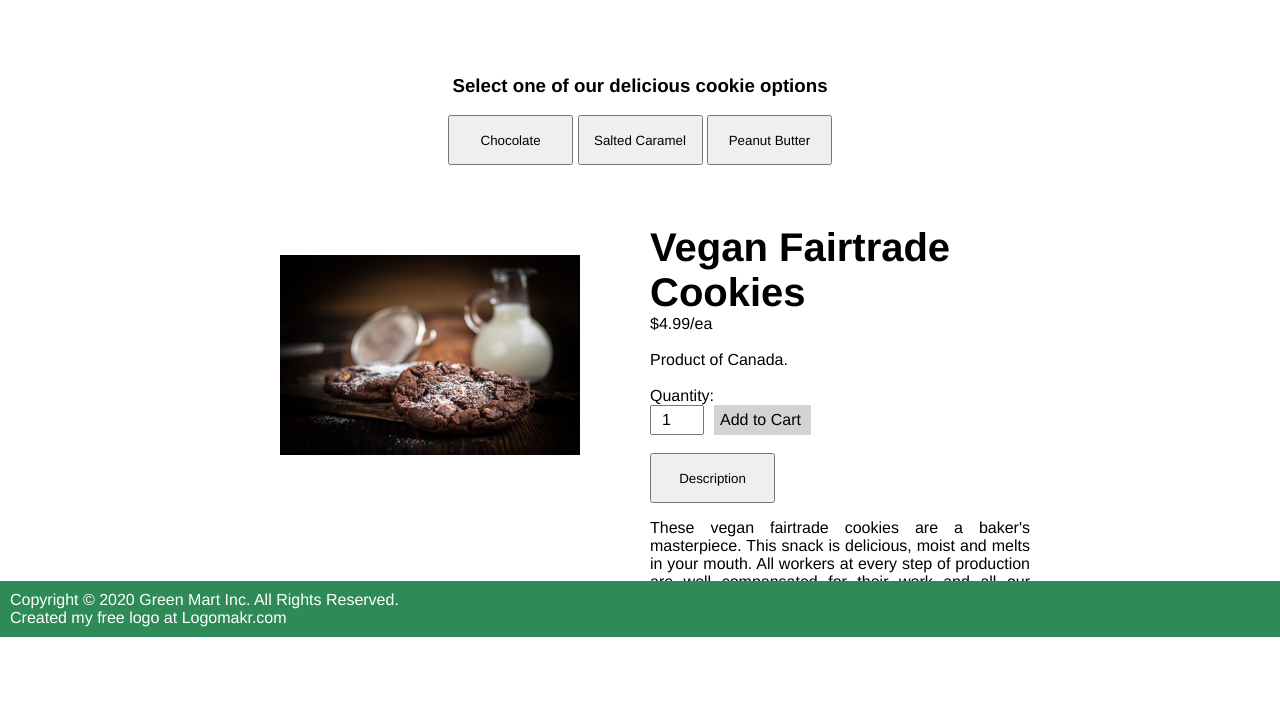
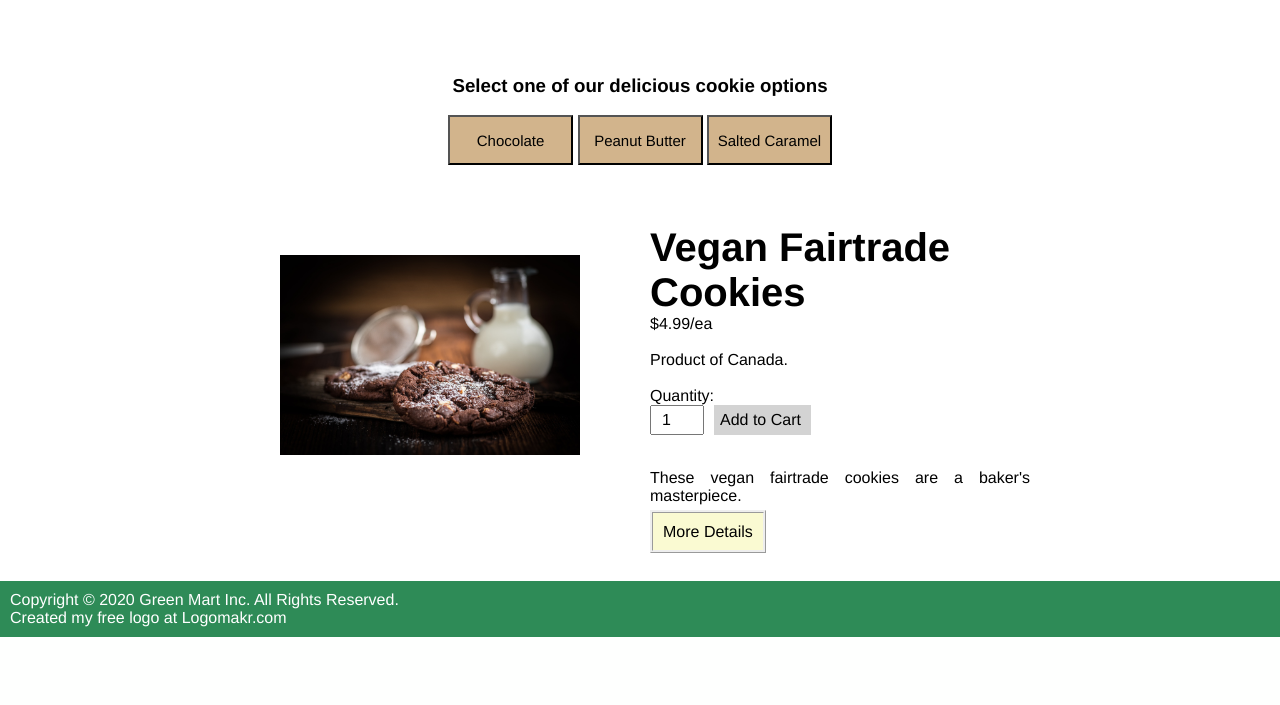
Before and after one commit to FBeaulieu80/GreenMart, a PHP site: page /aisles/snacks/Cookies.php in a window 1280 px wide. Shown: the part 163-868 px from the top of the page. After the commit the page ends 800 px from the top, so only its background shows below. Run offline with PHP 8.4, Linux system fonts and the light colour scheme.

Commit message:
Images change when we select various cookie option. The more details button works.

```diff
--- a/aisles/snacks/Cookies.php
+++ b/aisles/snacks/Cookies.php
@@ -17,14 +17,14 @@
 
         <h3>Select one of our delicious cookie options</h3>
         <button class = "cookie-button" id = "button1">Chocolate</button>
-        <button class = "cookie-button" id = "button2">Salted Caramel</button>
-        <button class = "cookie-button" id = "button3">Peanut Butter</button>
+        <button class = "cookie-button" id = "button2">Peanut Butter</button>
+        <button class = "cookie-button" id = "button3">Salted Caramel</button>
 
     </div>
     <div class="grid-container">
         <div class="grid-item">
-            <img src="../../images/snacks/Chocolate%20cookies.jpg" alt="Chocolate Cookies"> <!-- default image -->
-            <script src = "../../js/cookies.js"></script>
+            <img src="../../images/snacks/Chocolate%20cookies.jpg" alt="Cookies image"> <!-- default image -->
+            <script src = "../../js/cookie-types.js"></script>
         </div>
         <div class="grid-item">
             <h2>Vegan Fairtrade Cookies</h2>
@@ -40,11 +40,18 @@
                 </form>
             </div>
             <br /> <br />
-            <button class = "cookie-button" id = "button4">Description</button>
-            <script src = "../../js/cookies.js"></script>
-            <p>These vegan fairtrade cookies are a baker's masterpiece. This snack is delicious, moist and melts
-                in your mouth. All workers at every step of production
-                are well compensated for their work and all our ingredients are ethically sourced, as they should be.  </p>
+            <div id = "description">
+            <p>These vegan fairtrade cookies are a baker's masterpiece. <br><br>
+                This snack is delicious, moist and melts
+                in your mouth. At every step of production,
+                all workers are well compensated for their work and all
+                our ingredients are ethically sourced, as they should be.  </p>
+            </div>
+
+            <a id = "details">More Details</a>
+
+            <script src = "../../js/cookie-description.js"></script>
+
         </div>
     </div>
 </div>
--- a/css/p3.css
+++ b/css/p3.css
@@ -80,11 +80,13 @@ display: inline-block;
     font-size: 16px;
     border: none;
     margin-left: 10px;
+    cursor: pointer;
 }
 
 .addtocart input[type=text]{
     font-size: 16px;
     padding: 4px 10px;
+
 }
 
 table, th, td {
@@ -101,4 +103,37 @@ table, th, td {
 .cookie-button{
     height: 50px;
     width: 125px;
+    font-size: 15px;
+    background: tan;
+    cursor: pointer;
 }
+
+#details{
+    cursor: pointer;
+    margin: 20px auto;
+    text-align: center;
+    padding: 10px;
+    background-color: lightgoldenrodyellow;
+    border-style: ridge;
+}
+
+#description{
+    max-height: 70px;
+    overflow: hidden;
+
+    /*set smooth transitions up*/
+
+    -webkit-transition: max-height 0.7s;
+    -moz-transition: max-height 0.7s;
+    transition: max-height 0.7s;
+
+}
+
+#description.open{
+    max-height: 300px;
+
+    /*set smooth transitions up*/
+    -webkit-transition: max-height 0.7s;
+    -moz-transition: max-height 0.7s;
+    transition: max-height 0.7s;
+}
--- /dev/null
+++ b/js/cookie-description.js
@@ -0,0 +1,15 @@
+var description = document.getElementById("description");
+var button4 = document.getElementById("details");
+
+button4.onclick = function(){
+    if(description.className == "open"){
+        // shrink the box
+        description.className = "";
+        button4.innerHTML = "More Details";
+    }
+    else{
+        //expand the box
+        description.className = "open";
+        button4.innerHTML = "Fewer Details";
+    }
+}
```
Also changed, not shown: js/cookie-types.js (line endings or trailing spaces).
